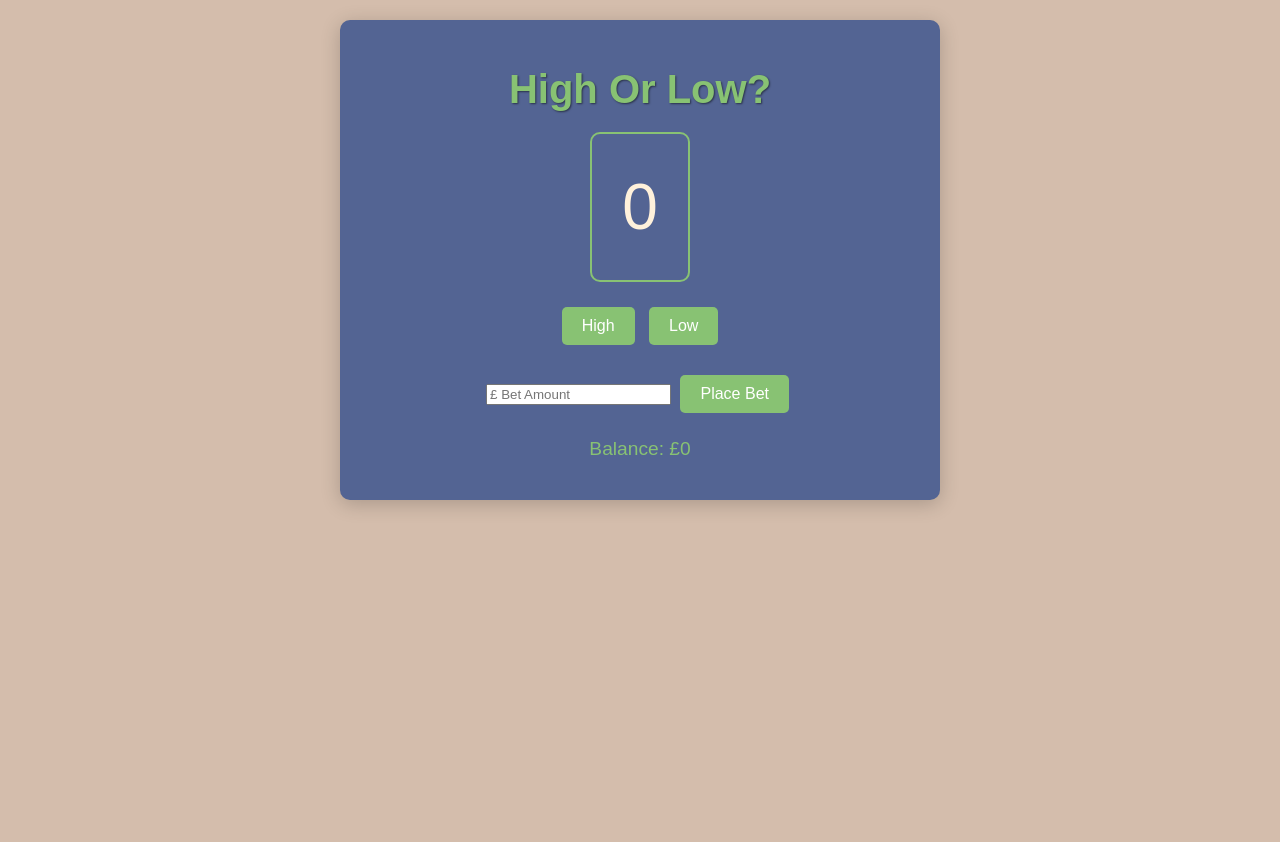
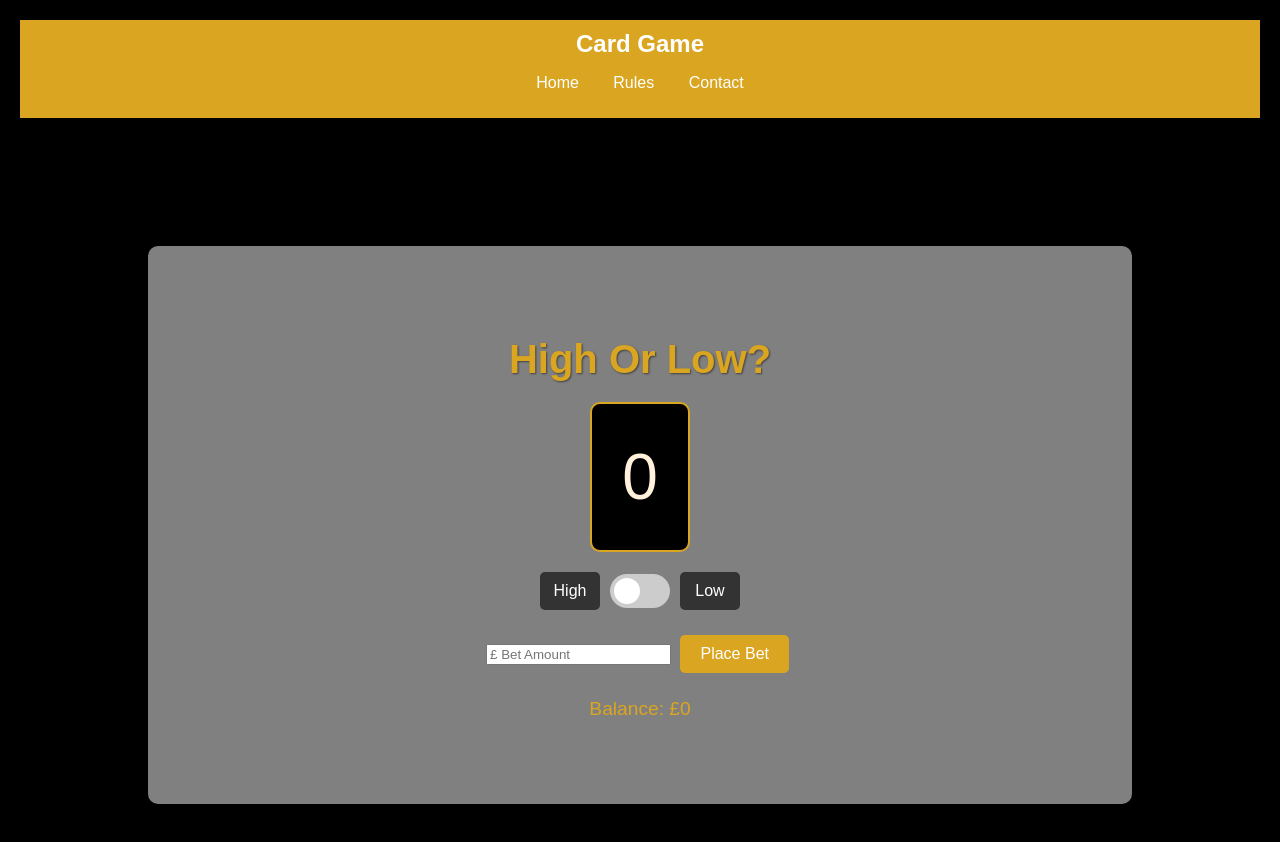
Before and after one commit to mustalidhanerawala/Gold-Rush, a plain HTML site: page highlowcard.html in a window 1280 px wide. Before the commit the page ends 800 px from the top, so only its background shows below. Drawn offline with Linux system fonts and the light colour scheme.

Commit message:
changes made

```diff
--- a/highlowcard-script.js
+++ b/highlowcard-script.js
@@ -13,14 +13,13 @@ function updateBalance() {
 }
 
 function resetGame() {
-    balance = 0;
-    document.getElementById('result').innerText = '';
     document.getElementById('card').innerText = '0';
-    document.getElementById('betAmount').value = '';
-    updateBalance();
+    document.getElementById('toggleButton').disabled = true; // Disable toggle button
     document.getElementById('start').style.display = 'none'; // Hide start button
     document.getElementById('alert').style.display = 'none'; // Hide alert
     gameStarted = false;
+    document.getElementById('toggleButton').checked = false; // Reset toggle to low
+    document.getElementById('toggleLabel').innerText = "High"; // Reset label to High
 }
 
 document.getElementById('submitBet').addEventListener('click', () => {
@@ -33,47 +32,36 @@ document.getElementById('submitBet').addEventListener('click', () => {
 
     balance += betAmount;
     updateBalance();
+    document.getElementById('toggleButton').disabled = false; // Enable toggle button
     document.getElementById('start').style.display = 'inline-block'; // Show start button
 });
 
-document.getElementById('start').addEventListener('click', resetGame);
+document.getElementById('start').addEventListener('click', () => {
+    currentCardValue = drawCard();
+    document.getElementById('card').innerText = currentCardValue;
+    gameStarted = true;
+});
 
-document.getElementById('high').addEventListener('click', () => {
-    if (!gameStarted) {
-        currentCardValue = drawCard();
-        document.getElementById('card').innerText = currentCardValue;
-        gameStarted = true;
-    } else {
+document.getElementById('toggleButton').addEventListener('change', () => {
+    if (gameStarted) {
         nextCardValue = drawCard();
-        if (nextCardValue > 0) {
+        const isHigh = document.getElementById('toggleButton').checked; // Get toggle state
+        if ((isHigh && nextCardValue > currentCardValue) || (!isHigh && nextCardValue < currentCardValue)) {
             balance += betAmount; // Player wins
-            document.getElementById('card').innerText = nextCardValue;
+            currentCardValue = nextCardValue; // Update current card value
+            document.getElementById('card').innerText = currentCardValue; // Update card display
         } else {
+            balance -= betAmount; // Player loses
             document.getElementById('alert').style.display = 'flex'; // Show alert
             resetGame(); // Reset the game
+            updateBalance();
             return;
         }
         updateBalance();
     }
-});
 
-document.getElementById('low').addEventListener('click', () => {
-    if (!gameStarted) {
-        currentCardValue = drawCard();
-        document.getElementById('card').innerText = currentCardValue;
-        gameStarted = true;
-    } else {
-        nextCardValue = drawCard();
-        if (nextCardValue < 0) {
-            balance += betAmount; // Player wins
-            document.getElementById('card').innerText = nextCardValue;
-        } else {
-            document.getElementById('alert').style.display = 'flex'; // Show alert
-            resetGame(); // Reset the game
-            return;
-        }
-        updateBalance();
-    }
+    // Update label based on toggle state
+    document.getElementById('toggleLabel').innerText = document.getElementById('toggleButton').checked ? "Low" : "High";
 });
 
 // Initialize the game with a balance input
--- a/highlowcard-style.css
+++ b/highlowcard-style.css
@@ -4,19 +4,44 @@
 
 body {
     font-family: 'Arial', sans-serif;
-    background-color: #D4BDAC; /* Background color */
+    background-color: black; /* Background color */
     color: #88C273; /* Text color */
     text-align: center;
     margin: 0;
     padding: 20px;
 }
 
+.navbar {
+    background-color: goldenrod;
+    padding: 10px;
+}
+
+.navbar h2 {
+    margin: 0;
+    color: white;
+}
+
+.navbar ul {
+    list-style: none;
+    padding: 0;
+}
+
+.navbar li {
+    display: inline;
+    margin: 0 15px;
+}
+
+.navbar a {
+    text-decoration: none;
+    color: white;
+}
+
 .container {
-    max-width: 600px;
-    margin: auto;
-    padding: 20px;
+    max-width: 80vw;
+    margin: 10vw;
+    padding: 5vw;
     border-radius: 10px;
-    background-color: #536493; /* Container color */
+    background-color: gray; /* Container color */
     box-shadow: 0 4px 20px rgba(0, 0, 0, 0.2);
 }
 
@@ -24,11 +49,7 @@ h1 {
     font-size: 2.5rem;
     margin-bottom: 20px;
     text-shadow: 1px 1px 2px rgba(0, 0, 0, 0.5);
-}
-
-#mybtn
-{
-    margin: 20px;
+    color: goldenrod;
 }
 
 .card {
@@ -37,13 +58,75 @@ h1 {
     color: #FFF1DB; /* Card color */
     width: 100px;
     height: 150px;
-    border: 2px solid #88C273;
+    border: 2px solid goldenrod;
     border-radius: 10px;
     display: flex;
     justify-content: center;
     align-items: center;
     margin: 0 auto;
-    background-color: #536493;
+    background-color: black;
+}
+
+#toggleContainer {
+    display: flex;
+    align-items: center;
+    justify-content: center;
+    margin: 20px 0;
+}
+
+.toggleBox {
+    width: 60px; /* Adjust width as needed */
+    padding: 10px;
+    background-color: #333;
+    color: white;
+    border-radius: 5px;
+    text-align: center;
+}
+
+.switch {
+    position: relative;
+    display: inline-block;
+    width: 60px;
+    height: 34px;
+    margin: 0 10px; /* Space between boxes */
+}
+
+.switch input {
+    opacity: 0;
+    width: 0;
+    height: 0;
+}
+
+.slider {
+    position: absolute;
+    cursor: pointer;
+    top: 0;
+    left: 0;
+    right: 0;
+    bottom: 0;
+    background-color: #ccc;
+    transition: .4s;
+    border-radius: 34px;
+}
+
+.slider:before {
+    position: absolute;
+    content: "";
+    height: 26px;
+    width: 26px;
+    left: 4px;
+    bottom: 4px;
+    background-color: white;
+    border-radius: 50%;
+    transition: .4s;
+}
+
+input:checked + .slider {
+    background-color: goldenrod;
+}
+
+input:checked + .slider:before {
+    transform: translateX(26px);
 }
 
 .button {
@@ -52,7 +135,7 @@ h1 {
     margin: 5px;
     border: none;
     border-radius: 5px;
-    background-color: #88C273; /* Button color */
+    background-color: goldenrod; /* Button color */
     color: white;
     cursor: pointer;
     transition: background-color 0.3s, transform 0.2s;
@@ -63,14 +146,10 @@ h1 {
     transform: scale(1.05);
 }
 
-#result {
-    margin: 20px;
-    font-size: 1.5rem;
-}
-
 #balance {
     font-size: 1.2rem;
     margin: 20px;
+    color: goldenrod;
 }
 
 .alert {
--- a/highlowcard.html
+++ b/highlowcard.html
@@ -7,13 +7,25 @@
     <link rel="stylesheet" href="highlowcard-style.css">
 </head>
 <body>
+    <nav class="navbar">
+        <h2>Card Game</h2>
+        <ul>
+            <li><a href="#">Home</a></li>
+            <li><a href="#">Rules</a></li>
+            <li><a href="#">Contact</a></li>
+        </ul>
+    </nav>
     <div class="container">
         <h1>High Or Low?</h1>
         <div id="game">
             <div class="card" id="card">0</div>
-            <div id = "mybtn">
-                <button class="button" id="high">High</button>
-                <button class="button" id="low">Low</button>
+            <div id="toggleContainer">
+                <div class="toggleBox">High</div>
+                <label class="switch">
+                    <input type="checkbox" id="toggleButton" disabled>
+                    <span class="slider"></span>
+                </label>
+                <div class="toggleBox">Low</div>
             </div>
             <div>
                 <input type="number" id="betAmount" placeholder="£ Bet Amount" />
--- a/stakemines-script.js
+++ b/stakemines-script.js
@@ -19,8 +19,8 @@ for (let i = 0; i < 12; i++) {
 // on click piece function
 row.addEventListener('click', (e) => {
     if (e.target.className == 'col-3 col-sm-3 col-xs-3 brr piece') {
-        if (amtjs < 5000) {
-            alert('Please Pay Atleast 5000£ to Play a the game')
+        if (amtjs < 500) {
+            alert('Please Pay more than 500£ to Play a the game')
         }
         else {
             if(gameClickcounter == random){
--- a/stakemines-style.css
+++ b/stakemines-style.css
@@ -7,7 +7,7 @@
 }
 
 body {
-    background-color: #FADFA1;
+    background-color: black;
 }
 
 /* Ek nawo div banayo che meiyee html ma eni css che aa */
@@ -23,8 +23,10 @@ body {
 /* Ano font google font si layo chu link head ma nakhi che */
 h1 {
     align-items: center;
+    color: goldenrod;
     font-family: Nothing You Could Do, Arial, Helvetica, sans-serif;
     justify-content: center;
+    font-weight: bold;
 }
 
 /* Yaha si mei gap create kari woh uper na 3 boxes waste */
@@ -46,8 +48,9 @@ h1 {
 .winnings,
 .amntremain,
 .info {
-    background-color: #7EACB5 !important;
-    border: 5px solid #C96868 !important;
+    background-color: lightyellow !important;
+    border: 5px solid rgb(21, 182, 21) !important;
+    color: black !important;;
     display: flex;
     justify-content: center;
     align-items: center;
```
